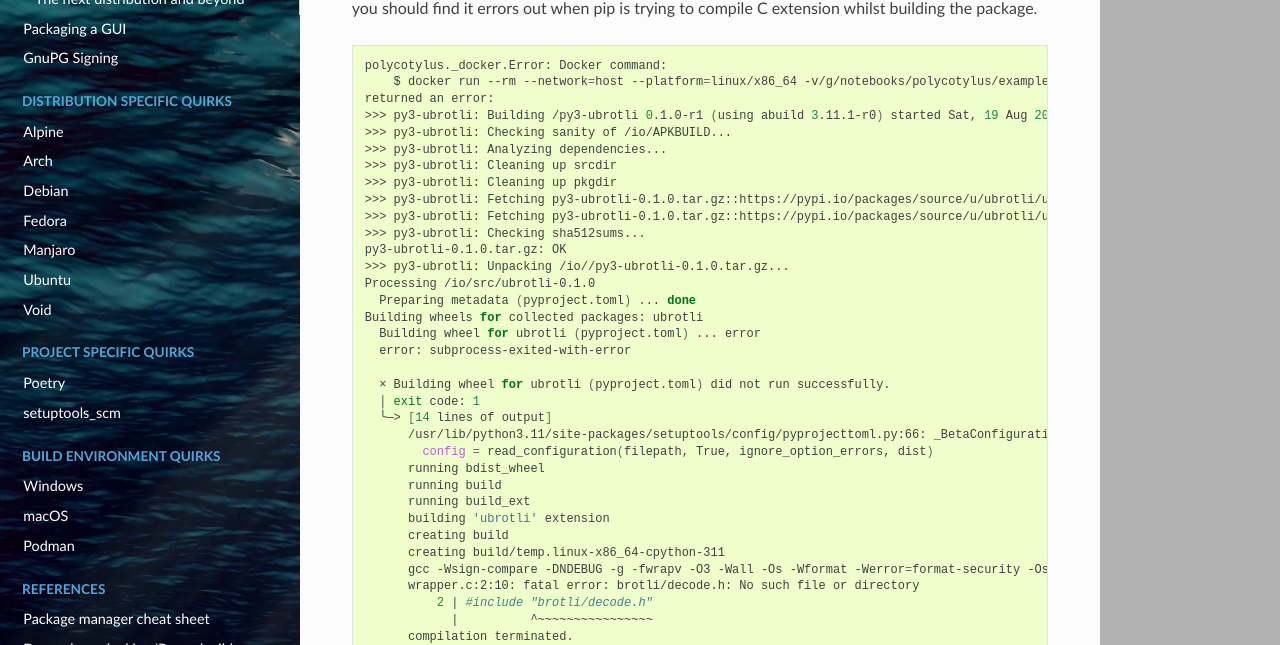
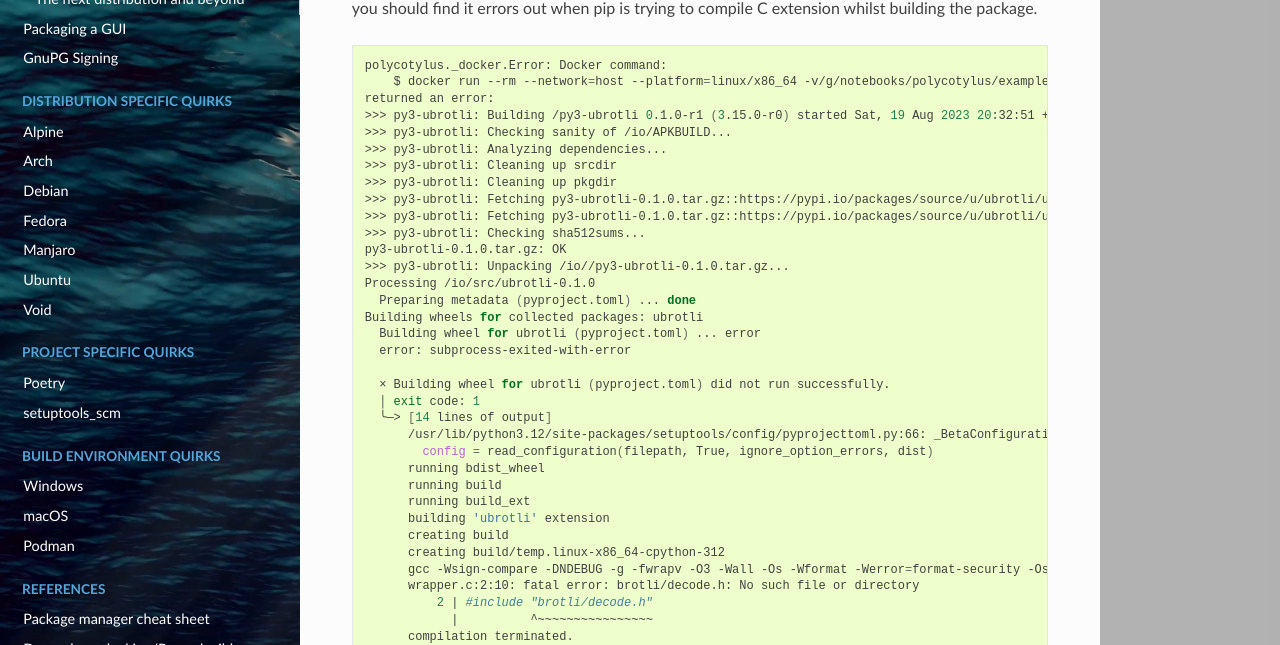
Before and after one commit to bwoodsend/polycotylus, a Sphinx documentation site: the page built from docs/source/example-library.rst, in a window 1280 px wide and 900 px high, scrolled down 1226 px. Shown: the part 151-796 px from the top of the window. Built offline with Sphinx 7.4.7 and the Read the Docs theme 3.1.0, drawn with Linux system fonts in a browser that asks for light colours; pages that are not in the unit, such as notebooks, are missing from menus; some of the changed text lies outside the part shown.

Commit message:
Mark Alpine 3.22 as latest release
I shouldn't have tagged it as prerelease to begin with.

```diff
--- a/README.rst
+++ b/README.rst
@@ -61,7 +61,7 @@
 =============  ===========================================
 Distributions  Supported versions
 =============  ===========================================
-Alpine_        3.17-3.21, 3.22 (prerelease), edge
+Alpine_        3.17-3.22, edge
 Arch_          rolling
 Debian_        13 (prerelease)
 Fedora_        37-42, 43 (rawhide)
--- a/docs/source/alpine.rst
+++ b/docs/source/alpine.rst
@@ -46,8 +46,8 @@
     polycotylus alpine:3.18
     polycotylus alpine:3.19
     polycotylus alpine:3.20
-    polycotylus alpine:3.21  # Default
-    polycotylus alpine:3.22  # Prerelease
+    polycotylus alpine:3.21
+    polycotylus alpine:3.22  # Default
     polycotylus alpine:edge  # Unstable branch
 
 
--- a/docs/source/example-library.rst
+++ b/docs/source/example-library.rst
@@ -69,9 +69,9 @@
 .. code-block:: bash
 
     polycotylus._docker.Error: Docker command:
-        $ docker run --rm --network=host --platform=linux/x86_64 -v/g/notebooks/polycotylus/examples/ubrotli/.polycotylus/alpine:/io:z -v/home/brenainn/.abuild/bwoodsend@gmail.com-63b087db.rsa:/home/user/.abuild/bwoodsend@gmail.com-63b087db.rsa:z -v/g/notebooks/polycotylus/examples/ubrotli/.polycotylus/alpine/3.21:/home/user/packages:z -t --user=1000 --ulimit nofile=1024:1048576 sha256:d9d05c5db0f32b251e94fa4996f2ab1a8526b6504b04010de9084a3e9118633f sh -ec 'abuild -f'
+        $ docker run --rm --network=host --platform=linux/x86_64 -v/g/notebooks/polycotylus/examples/ubrotli/.polycotylus/alpine:/io:z -v/home/brenainn/.abuild/bwoodsend@gmail.com-63b087db.rsa:/home/user/.abuild/bwoodsend@gmail.com-63b087db.rsa:z -v/g/notebooks/polycotylus/examples/ubrotli/.polycotylus/alpine/3.22:/home/user/packages:z -t --user=1000 --ulimit nofile=1024:1048576 sha256:d9d05c5db0f32b251e94fa4996f2ab1a8526b6504b04010de9084a3e9118633f sh -ec 'abuild -f'
     returned an error:
-    >>> py3-ubrotli: Building /py3-ubrotli 0.1.0-r1 (using abuild 3.11.1-r0) started Sat, 19 Aug 2023 20:32:51 +0000
+    >>> py3-ubrotli: Building /py3-ubrotli 0.1.0-r1 (3.15.0-r0) started Sat, 19 Aug 2023 20:32:51 +0000
     >>> py3-ubrotli: Checking sanity of /io/APKBUILD...
     >>> py3-ubrotli: Analyzing dependencies...
     >>> py3-ubrotli: Cleaning up srcdir
@@ -90,15 +90,15 @@
       × Building wheel for ubrotli (pyproject.toml) did not run successfully.
       │ exit code: 1
       ╰─> [14 lines of output]
-          /usr/lib/python3.11/site-packages/setuptools/config/pyprojecttoml.py:66: _BetaConfiguration: Support for `[tool.setuptools]` in `pyproject.toml` is still *beta*.
+          /usr/lib/python3.12/site-packages/setuptools/config/pyprojecttoml.py:66: _BetaConfiguration: Support for `[tool.setuptools]` in `pyproject.toml` is still *beta*.
             config = read_configuration(filepath, True, ignore_option_errors, dist)
           running bdist_wheel
           running build
           running build_ext
           building 'ubrotli' extension
           creating build
-          creating build/temp.linux-x86_64-cpython-311
-          gcc -Wsign-compare -DNDEBUG -g -fwrapv -O3 -Wall -Os -Wformat -Werror=format-security -Os -Wformat -Werror=format-security -fPIC -I/usr/include/python3.11 -c wrapper.c -o build/temp.linux-x86_64-cpython-311/wrapper.o
+          creating build/temp.linux-x86_64-cpython-312
+          gcc -Wsign-compare -DNDEBUG -g -fwrapv -O3 -Wall -Os -Wformat -Werror=format-security -Os -Wformat -Werror=format-security -fPIC -I/usr/include/python3.12 -c wrapper.c -o build/temp.linux-x86_64-cpython-312/wrapper.o
           wrapper.c:2:10: fatal error: brotli/decode.h: No such file or directory
               2 | #include "brotli/decode.h"
                 |          ^~~~~~~~~~~~~~~~~
```
Also changed, not shown: other parts of docs/source/example-library.rst (+3 -3 lines), 2 other files.
